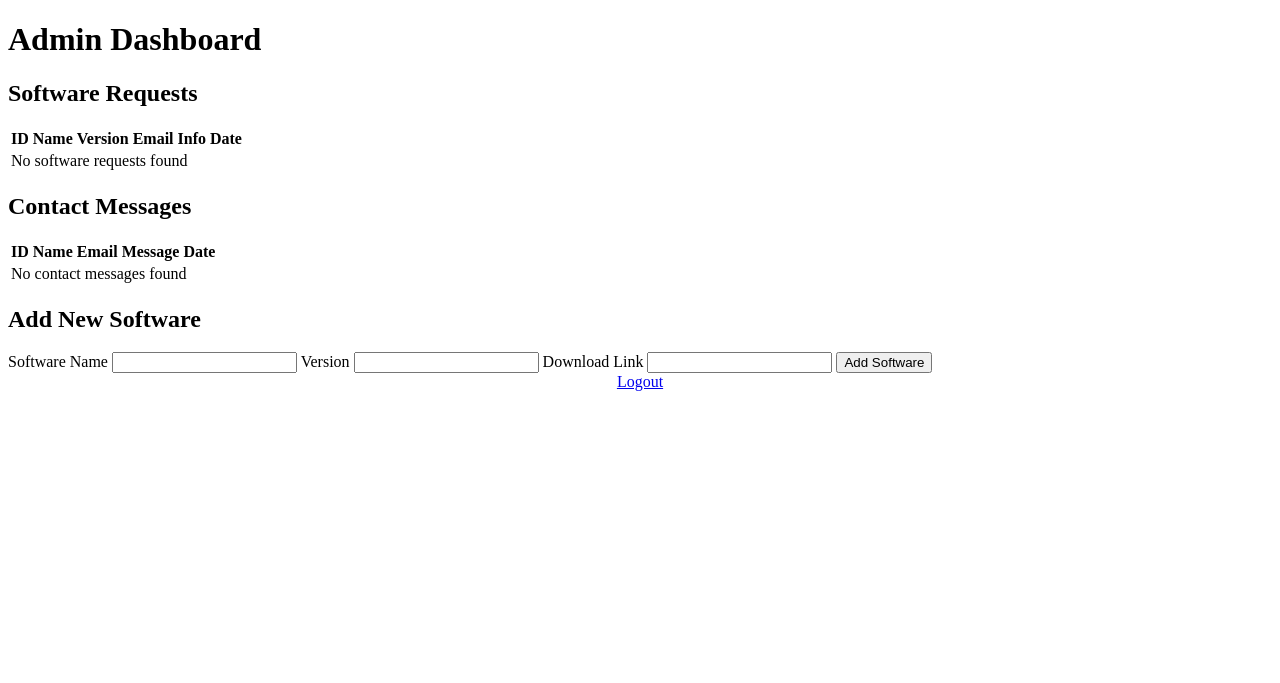
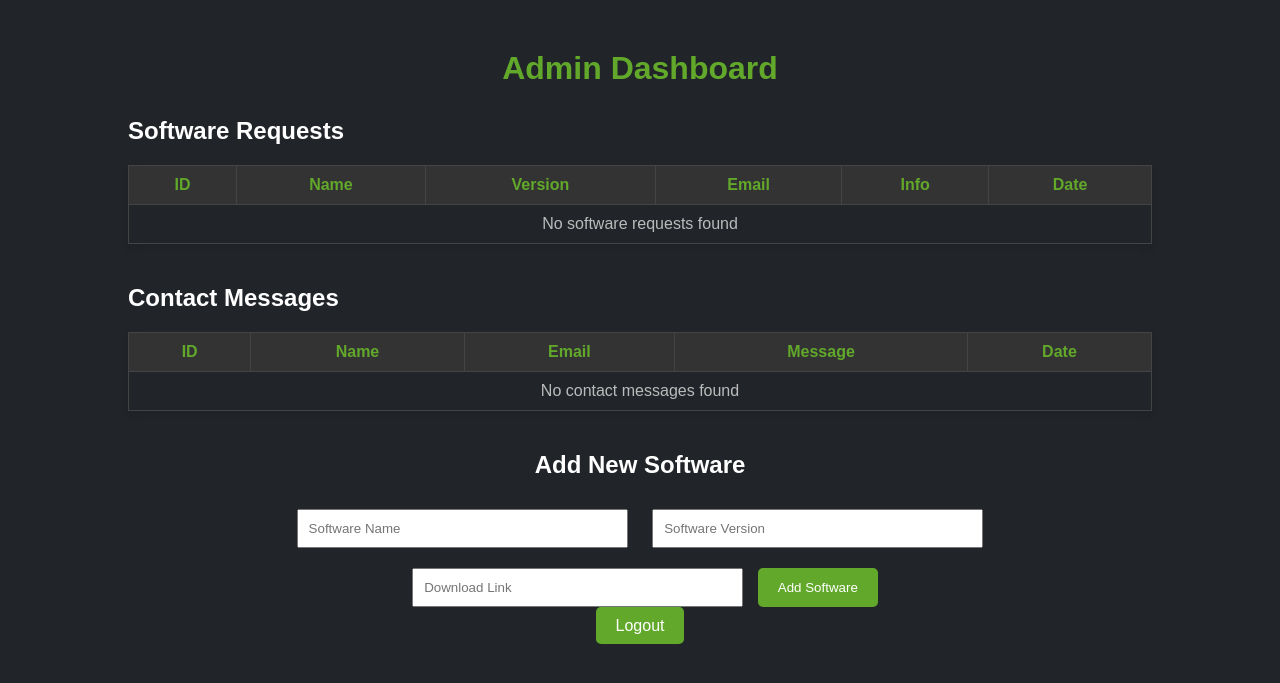
Before and after one commit to rabbi696/mac-mini-m4, a PHP site: page /admin/dashboard.php in a window 1280 px wide. Shown: the top 683 px of the page. Run offline with PHP 8.4, Linux system fonts and the light colour scheme; the visitor is signed in with stand-in values (Sample User, id 1); data that the repository does not hold is empty.

Commit message:
software add and form info update1

```diff
--- a/admin/dashboard.php
+++ b/admin/dashboard.php
@@ -1,28 +1,33 @@
 <?php
 session_start();
 
+// Enable error reporting for debugging
 ini_set('display_errors', 1);
 error_reporting(E_ALL);
 
 // Check if the user is logged in, if not redirect to login page
 if (!isset($_SESSION['admin_logged_in']) || $_SESSION['admin_logged_in'] !== true) {
-    header("Location: login.php");  // Redirect to login page if not logged in
+    header("Location: login.php");
     exit();
 }
 
-// Database connection (use your actual credentials)
+// Database connection
 $conn = new mysqli("localhost", "u273108828_mac", "MacWithWilson007*", "u273108828_mac");
 if ($conn->connect_error) {
     die("Connection failed: " . $conn->connect_error);
 }
 
-// Fetch software requests (ordering by 'id' or 'date' if added)
-$sql_software_requests = "SELECT * FROM software_requests ORDER BY id DESC";  // Or use 'date' if added
+// Fetch software requests
+$sql_software_requests = "SELECT * FROM software_requests ORDER BY id DESC";
 $result_software_requests = $conn->query($sql_software_requests);
 
-// Fetch contact messages (ordering by 'id' or 'date' if added)
-$sql_contact_messages = "SELECT * FROM contact_messages ORDER BY id DESC";  // Or use 'date' if added
+// Fetch contact messages
+$sql_contact_messages = "SELECT * FROM contact_messages ORDER BY id DESC";
 $result_contact_messages = $conn->query($sql_contact_messages);
+
+// Fetch software list for adding software
+$sql_software_list = "SELECT * FROM software ORDER BY id DESC";
+$result_software_list = $conn->query($sql_software_list);
 ?>
 
 <!DOCTYPE html>
@@ -32,43 +37,80 @@ $result_contact_messages = $conn->query($sql_contact_messages);
     <meta name="viewport" content="width=device-width, initial-scale=1.0">
     <title>Admin Dashboard</title>
     <style>
-        /* Your existing CSS */
+        body {
+            background-color: #212529;
+            color: #ffffff;
+            font-family: 'Arial', sans-serif;
+            margin: 0;
+            padding: 0;
+        }
+        .container {
+            width: 80%;
+            margin: 50px auto;
+        }
+        h1 {
+            color: #62a92b;
+            text-align: center;
+            margin-bottom: 30px;
+        }
+        .dashboard-section {
+            margin-bottom: 40px;
+        }
+        .dashboard-table {
+            width: 100%;
+            border-collapse: collapse;
+            margin: 20px 0;
+            box-shadow: 0 4px 8px rgba(0, 0, 0, 0.1);
+        }
+        .dashboard-table th, .dashboard-table td {
+            padding: 10px;
+            text-align: center;
+            border: 1px solid #444;
+        }
+        .dashboard-table th {
+            background-color: #333;
+            color: #62a92b;
+        }
+        .dashboard-table tr:nth-child(even) {
+            background-color: #2c2f33;
+        }
+        .dashboard-table tr:hover {
+            background-color: #3b3e45;
+        }
+        .dashboard-table td {
+            color: #bbb;
+        }
+        .button {
+            background-color: #62a92b;
+            color: white;
+            padding: 10px 20px;
+            border-radius: 5px;
+            text-decoration: none;
+            font-size: 16px;
+        }
+        .button:hover {
+            background-color: #4e8b1f;
+        }
+        .form-container {
+            margin-top: 20px;
+            text-align: center;
+        }
+        .form-container input {
+            margin: 10px;
+            padding: 10px;
+            width: 30%;
+        }
+        .form-container button {
+            background-color: #62a92b;
+            color: white;
+            padding: 12px 20px;
+            border: none;
+            border-radius: 5px;
+        }
+        .form-container button:hover {
+            background-color: #4e8b1f;
+        }
     </style>
-
-    <!-- jQuery for AJAX -->
-    <script src="https://code.jquery.com/jquery-3.6.0.min.js"></script>
-
-    <script>
-        $(document).ready(function() {
-            // Handle form submission for adding software
-            $('#add-software-form').submit(function(e) {
-                e.preventDefault();
-
-                // Collect form data
-                var softwareData = $(this).serialize();
-
-                // AJAX call to submit data
-                $.ajax({
-                    url: 'process_add_software.php',
-                    type: 'POST',
-                    data: softwareData,
-                    success: function(response) {
-                        // On success, display success message and reload software list
-                        $('#message').text('Software added successfully!');
-                        $('#message').css('color', 'green');
-
-                        // Reset the form after successful submission
-                        $('#add-software-form')[0].reset();
-                    },
-                    error: function() {
-                        // On failure, display error message
-                        $('#message').text('There was an error. Please try again.');
-                        $('#message').css('color', 'red');
-                    }
-                });
-            });
-        });
-    </script>
 </head>
 <body>
 
@@ -144,21 +186,15 @@ $result_contact_messages = $conn->query($sql_contact_messages);
     </div>
 
     <!-- Add Software Section -->
-    <div class="add-software-container">
+    <div class="form-container">
         <h2>Add New Software</h2>
-        <form id="add-software-form">
-            <label for="software_name">Software Name</label>
-            <input type="text" id="software_name" name="software_name" required>
-
-            <label for="software_version">Version</label>
-            <input type="text" id="software_version" name="software_version" required>
-
-            <label for="download_link">Download Link</label>
-            <input type="url" id="download_link" name="download_link" required>
-
+        <form id="add-software-form" method="POST">
+            <input type="text" name="software_name" placeholder="Software Name" required>
+            <input type="text" name="software_version" placeholder="Software Version" required>
+            <input type="text" name="download_link" placeholder="Download Link" required>
             <button type="submit">Add Software</button>
         </form>
-        <div id="message"></div> <!-- Success or error message -->
+        <div id="software-add-message"></div>
     </div>
 
     <!-- Logout Button -->
@@ -167,6 +203,32 @@ $result_contact_messages = $conn->query($sql_contact_messages);
     </div>
 </div>
 
+<script>
+    // Handle form submission with AJAX
+    document.getElementById('add-software-form').addEventListener('submit', function(event) {
+        event.preventDefault();
+
+        var formData = new FormData(this);
+
+        fetch('process_add_software.php', {
+            method: 'POST',
+            body: formData
+        })
+        .then(response => response.json())
+        .then(data => {
+            if (data.success) {
+                document.getElementById('software-add-message').innerHTML = `<p style="color: green;">Software added successfully!</p>`;
+                // Optionally, you can update the list of software dynamically without reloading the page
+            } else {
+                document.getElementById('software-add-message').innerHTML = `<p style="color: red;">Error: ${data.message}</p>`;
+            }
+        })
+        .catch(error => {
+            document.getElementById('software-add-message').innerHTML = `<p style="color: red;">An error occurred. Please try again.</p>`;
+        });
+    });
+</script>
+
 </body>
 </html>
 
```
Also changed, not shown: admin/process_add_software.php (+22 -15 lines).
